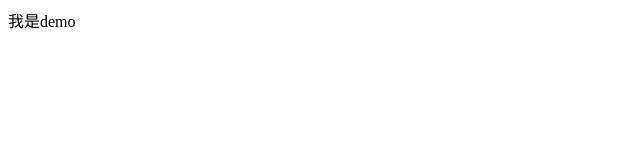
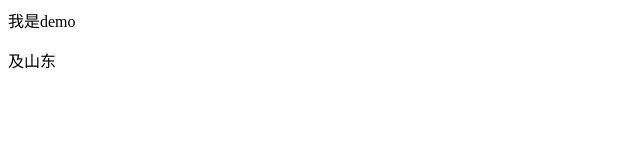
Before and after one commit to wintercolor/demo, a plain HTML site: page index.html in a window 1280 px wide. Shown: the full height of the page, 0-640 px from the left. Drawn offline with Linux system fonts and the light colour scheme.

```diff
--- a/index.html
+++ b/index.html
@@ -9,5 +9,6 @@
 <body>
 
     <div class="box">我是demo</div>
+    <p>及山东</p>
 </body>
 </html>
```
